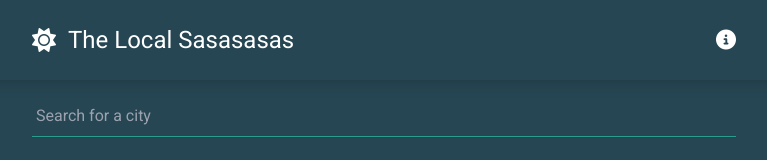
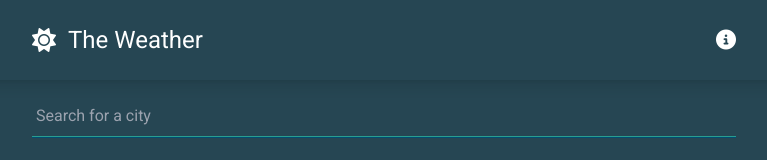
Before and after one commit to Jakub-Pinkowski/Weather-App, a Vue app: page / in a window 1280 px wide. Shown: the top 160 px of the page, without its empty margins (256-1023 px from the left). Built offline with nearby package versions, Linux system fonts and the light colour scheme.

Commit message:
Testing live deployment v2

```diff
--- a/src/components/SiteNavigation.vue
+++ b/src/components/SiteNavigation.vue
@@ -4,7 +4,7 @@
             <RouterLink :to="{ name: 'home' }">
                 <div class="flex items-center gap-3">
                     <i class="fa-solid fa-sun text-2xl"></i>
-                    <p class="text-2xl">The Local Sasasasas</p>
+                    <p class="text-2xl">The Weather</p>
                 </div>
             </RouterLink>
 
```
